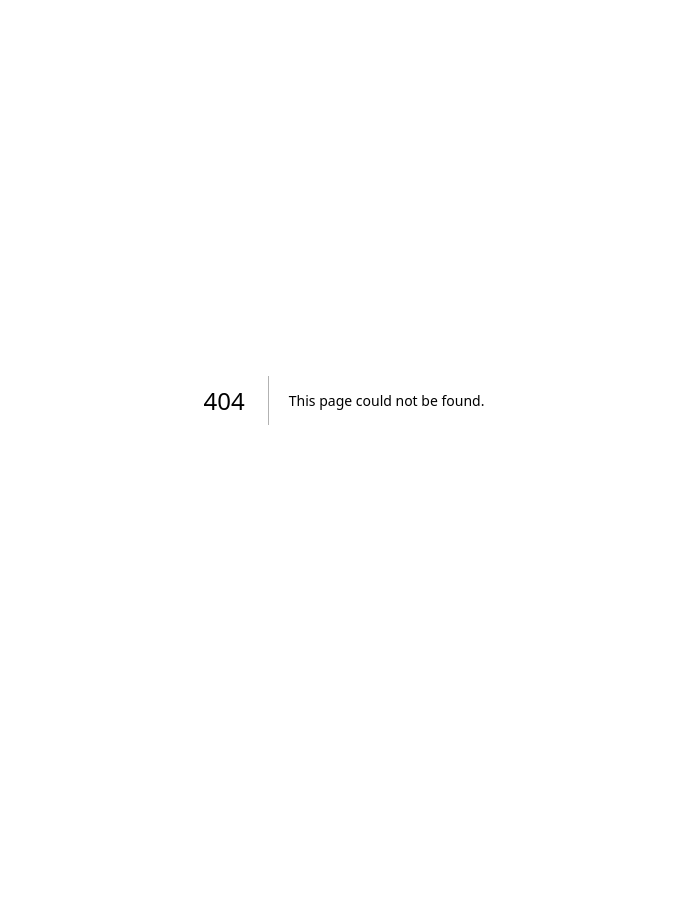
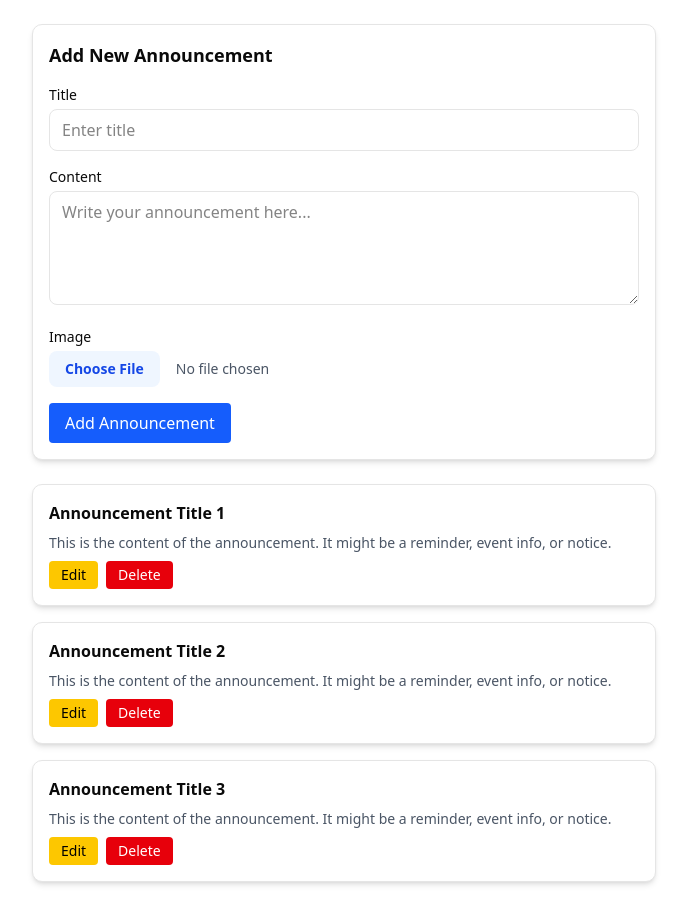
Before and after one commit to snowP26/KILOS-Capstone, a Next.js app: page /announcements in a window 1280 px wide. Before the commit this address had no page. Shown: the whole page, without its empty margins (296-983 px from the left). Before the commit the page ends 800 px from the top, so only its background shows below. Built offline with nearby package versions, Linux system fonts and the light colour scheme; no server answers.

Commit message:
chore: move to pc

```diff
--- /dev/null
+++ b/src/app/(screens)/announcements/page.tsx
@@ -0,0 +1,88 @@
+"use client";
+
+import { announcement } from "../../lib/definitions";
+import { postAnnouncements } from "../../actions/announcements";
+import { useEffect } from "react";
+
+export default function Announcements() {
+  return (
+    <div className="p-6 space-y-6 max-w-2xl mx-auto">
+      {/* Add Announcement Form */}
+      <div className="border rounded-lg p-4 shadow-md bg-white">
+        <h2 className="text-lg font-semibold mb-4">Add New Announcement</h2>
+        <form className="space-y-4" onSubmit={postAnnouncements}>
+          {/* Title Input */}
+          <div>
+            <label className="block text-sm font-medium mb-1">Title</label>
+            <input
+              type="text"
+              name="title"
+              placeholder="Enter title"
+              className="w-full px-3 py-2 border rounded-md focus:outline-none focus:ring-2 focus:ring-blue-500"
+              required
+            />
+          </div>
+
+          {/* Body Input */}
+          <div>
+            <label className="block text-sm font-medium mb-1">Content</label>
+            <textarea
+              name="body"
+              placeholder="Write your announcement here..."
+              rows={4}
+              className="w-full px-3 py-2 border rounded-md focus:outline-none focus:ring-2 focus:ring-blue-500"
+              required
+            ></textarea>
+          </div>
+
+          {/* Image Upload Input */}
+          <div>
+            <label className="block text-sm font-medium mb-1">Image</label>
+            <input
+              type="file"
+              name="image"
+              accept="image/*"
+              className="block w-full text-sm text-gray-600
+                 file:mr-4 file:py-2 file:px-4
+                 file:rounded-md file:border-0
+                 file:text-sm file:font-semibold
+                 file:bg-blue-50 file:text-blue-700
+                 hover:file:bg-blue-100"
+            />
+          </div>
+
+          <button
+            type="submit"
+            className="px-4 py-2 bg-blue-600 text-white rounded hover:bg-blue-700 transition"
+          >
+            Add Announcement
+          </button>
+        </form>
+      </div>
+
+      {/* Announcement List */}
+      <div className="space-y-4">
+        {[1, 2, 3].map((id) => (
+          <div
+            key={id}
+            className="border rounded-lg p-4 shadow-md bg-white space-y-2"
+          >
+            <h3 className="text-md font-semibold">Announcement Title {id}</h3>
+            <p className="text-sm text-gray-600">
+              This is the content of the announcement. It might be a reminder,
+              event info, or notice.
+            </p>
+            <div className="flex gap-2">
+              <button className="px-3 py-1 text-sm bg-yellow-400 text-black rounded hover:bg-yellow-500 transition">
+                Edit
+              </button>
+              <button className="px-3 py-1 text-sm bg-red-600 text-white rounded hover:bg-red-700 transition">
+                Delete
+              </button>
+            </div>
+          </div>
+        ))}
+      </div>
+    </div>
+  );
+}
--- a/src/app/(screens)/feedback/[id]/page.tsx
+++ b/src/app/(screens)/feedback/[id]/page.tsx
@@ -3,12 +3,14 @@ import { CommunityBanner } from "@/src/app/components/community/community-banner
 import { FeedbackCard } from "@/src/app/components/community/feedbackCard"
 import { Button } from "@/components/ui/button"
 
-const page = () => {
+const page = ({ params } : { params: { id: string }}) => {
+
+
   return (
     <div>
         <ComNav />
         <div className="mt-10">
-            <CommunityBanner />
+            <CommunityBanner params={params}/>
         </div>
 
         <p className="text-4xl font-bold text-center">Community Feedback</p>
--- /dev/null
+++ b/src/app/actions/announcements.ts
@@ -0,0 +1,61 @@
+import client from "@/src/api/client";
+import { FormEvent } from "react";
+import Swal from "sweetalert2";
+
+export const postAnnouncements = async (e: FormEvent<HTMLFormElement>) => {
+  e.preventDefault();
+
+  const formData = new FormData(e.currentTarget);
+
+  const title = formData.get("title") as string;
+  const body = formData.get("body") as string;
+  const imageFile = formData.get("image") as File;
+
+  const session = await client.auth.getSession();
+  const user = session.data.session?.user.id;
+
+  if (!imageFile || !imageFile.name) {
+    Swal.fire("Error", "Please upload a valid image", "error");
+    return;
+  }
+
+  // Generate unique file path
+  const fileExt = imageFile.name.split(".").pop();
+  const fileName = `${Date.now()}.${fileExt}`;
+  const filePath = `announcements/${fileName}`;
+
+  // Upload image to Supabase Storage
+  const { error: uploadError } = await client.storage
+    .from("users")
+    .upload(filePath, imageFile);
+
+  if (uploadError) {
+    console.error("Upload Error:", uploadError);
+    Swal.fire("Error", "Image upload failed", "error");
+    return;
+  }
+
+  // Construct the public URL (optional but helpful)
+  const { data: publicUrlData } = client.storage
+    .from("users")
+    .getPublicUrl(filePath);
+  const imageUrl = publicUrlData?.publicUrl;
+
+  // Insert announcement into DB
+  const { error: insertError } = await client.from("announcement").insert([
+    {
+      header: title,
+      body: body,
+      authorID: user,
+      image_url: imageUrl, // Save public URL or path
+    },
+  ]);
+
+  if (insertError) {
+    console.error("Insert Error:", insertError);
+    Swal.fire("Error", "Announcement creation failed", "error");
+    return;
+  }
+
+  Swal.fire("Success", "Announcement added successfully!", "success");
+};
--- a/src/app/components/auth/login-form.tsx
+++ b/src/app/components/auth/login-form.tsx
@@ -42,7 +42,7 @@ export function LoginForm({
       return console.log("Error signing you in: ", error)
     }
 
-    router.push('/mock-users')
+    router.push('/announcements')
   }
 
   return (
--- a/src/app/components/community/nav.tsx
+++ b/src/app/components/community/nav.tsx
@@ -16,11 +16,11 @@ export const ComNav = () => {
                 <Link href='/' className={pathname === "/" ? "mr-4 text-black font-bold text-lg" : "mr-4 text-gray-500 text-lg"}>
                     Home
                 </Link>
-                <Link href='/feedback' className={pathname === "/feedback" ? "mr-4 text-black font-bold text-lg" : "mr-4 text-gray-500 text-lg"}>
+                <Link href='/feedback' className={pathname === "/feedback/*" ? "mr-4 text-black font-bold text-lg" : "mr-4 text-gray-500 text-lg"}>
                     Share your Insights
                 </Link>
             </div>
-            <Link href='/login' className={pathname === "/login" ? "mr-4 text-black font-bold text-md" : "mr-4 text-gray-500 text-md"}>
+            <Link href='/login' className={pathname === "/login"  ? "mr-4 text-black font-bold text-md" : "mr-4 text-gray-500 text-md"}>
                 Login as Official
             </Link>
         </nav>
--- a/src/app/page.tsx
+++ b/src/app/page.tsx
@@ -14,7 +14,7 @@ export default function Home() {
         <Title />
 
         <div className="flex justify-between items-end mx-25 relative z-10">
-          <p className="text-2xl font-bold">Upcoming Events</p>
+          <p className="text-2xl font-bold">Upcoming Projects</p>
           <div  className="overflow-visible">
             <LocationSelect />
           </div>
```
Also changed, not shown: src/app/components/community/community-banner.tsx (+4 -3 lines).
